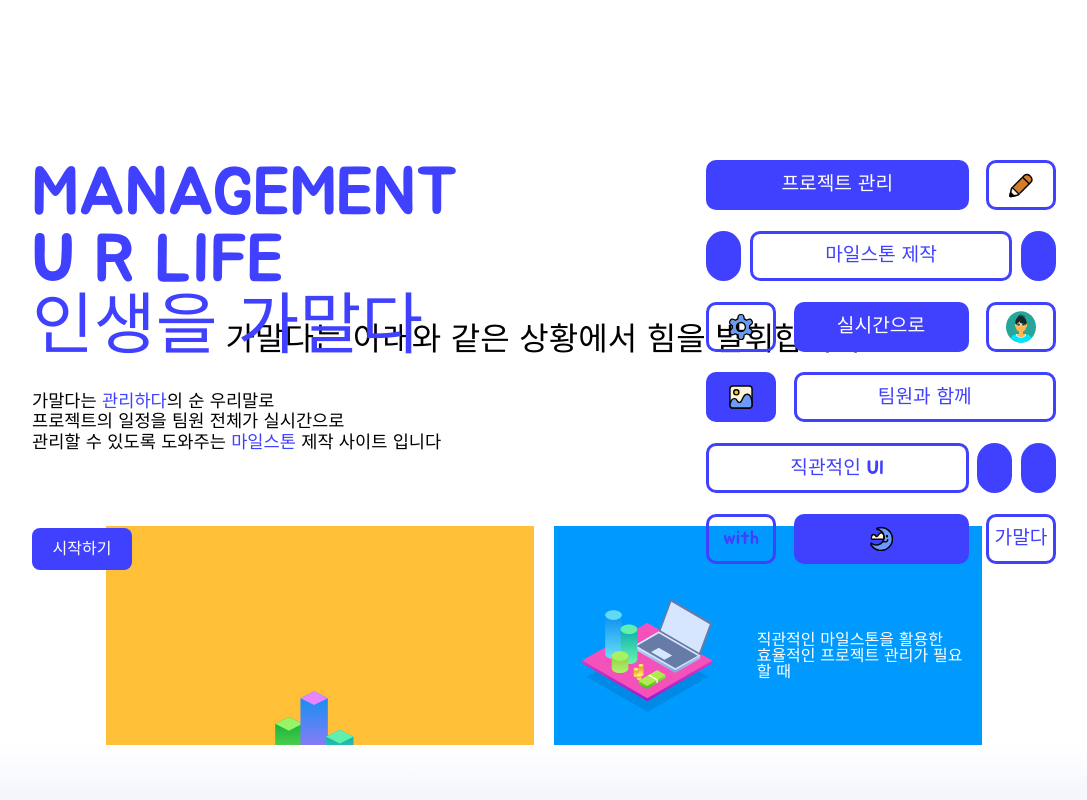
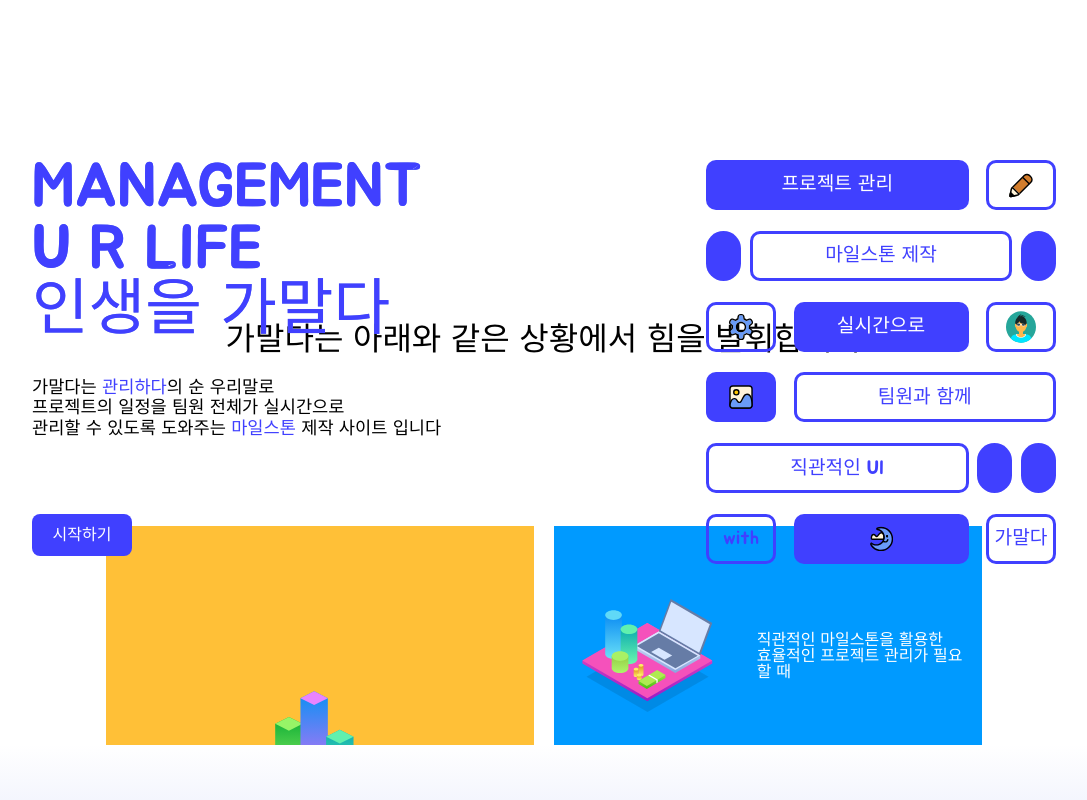
Before and after one commit to supersfel/GAMALDA, a React (Create React App) app in the folder fe/: page / in a window 1280 px wide. Shown: the top 800 px of the page, without its empty margins (96-1183 px from the left). Built offline with nearby package versions, Linux system fonts and the light colour scheme.

Commit message:
feat(fe): 로고 애니메이션 추가

```diff
--- a/fe/src/components/introduce/Intro_1.tsx
+++ b/fe/src/components/introduce/Intro_1.tsx
@@ -28,9 +28,80 @@ const Intro_1 = () => {
       <div className="top">
         <div className="left">
           <div className="title">
-            <p>MANAGEMENT</p>
-            <p>U R LIFE</p>
-            <p>인생을 가말다</p>
+            <svg className="intro go" viewBox="0 0 130 60">
+              <text
+                text-anchor="start"
+                x="0"
+                y="15"
+                className="text text-stroke"
+                clip-path="url(#text1)"
+              >
+                {' '}
+                Management
+              </text>
+              <text
+                text-anchor="start"
+                x="0"
+                y="35"
+                className="text text-stroke"
+                clip-path="url(#text2)"
+              >
+                U R LIFE
+              </text>
+              <text
+                text-anchor="start"
+                x="0"
+                y="55"
+                className="text text-stroke"
+                clip-path="url(#text3)"
+              >
+                인생을 가말다
+              </text>
+              <text
+                text-anchor="start"
+                x="0"
+                y="15"
+                className="text text-stroke text-stroke-2"
+                clip-path="url(#text1)"
+              >
+                Management
+              </text>
+              <text
+                text-anchor="start"
+                x="0"
+                y="35"
+                className="text text-stroke text-stroke-2"
+                clip-path="url(#text2)"
+              >
+                U R LIFE
+              </text>
+              <text
+                text-anchor="start"
+                x="0"
+                y="55"
+                className="text text-stroke text-stroke-2"
+                clip-path="url(#text3)"
+              >
+                인생을 가말다
+              </text>
+              <defs>
+                <clipPath id="text1">
+                  <text text-anchor="start" x="0" y="15" className="text">
+                    Management
+                  </text>
+                </clipPath>
+                <clipPath id="text2">
+                  <text text-anchor="start" x="0" y="35" className="text">
+                    U R LIFE
+                  </text>
+                </clipPath>
+                <clipPath id="text3">
+                  <text text-anchor="start" x="0" y="55" className="text">
+                    인생을 가말다
+                  </text>
+                </clipPath>
+              </defs>
+            </svg>
           </div>
           <div className="description">
             <p>
--- a/fe/src/styles/components/introduce/_intro_1.scss
+++ b/fe/src/styles/components/introduce/_intro_1.scss
@@ -12,8 +12,51 @@
     .left {
       position: relative;
       .title {
-        font-size: 4.2rem;
-        color: $mainColor;
+        width: 400px;
+        svg.intro {
+          .text {
+            display: none;
+          }
+          &.go {
+            .text {
+              font-size: 20px;
+              text-transform: uppercase;
+              display: block;
+            }
+            .text-stroke {
+              fill: none;
+              stroke: #6078ea;
+              stroke-width: 5px;
+              stroke-dashoffset: -900;
+              stroke-dasharray: 900;
+              stroke-linecap: butt;
+              stroke-linejoin: round;
+              animation: dash 2.5s ease-in-out forwards;
+            }
+            .text-stroke:nth-child(2) {
+              animation-delay: 0s;
+            }
+            .text-stroke:nth-child(3) {
+              animation-delay: 0.6s;
+            }
+            .text-stroke-2 {
+              stroke: #4040ff;
+              animation-delay: 0.9s;
+            }
+            .text-stroke:nth-child(5) {
+              animation-delay: 1.2s;
+            }
+            .text-stroke:nth-child(6) {
+              animation-delay: 1.5s;
+            }
+          }
+        }
+
+        @keyframes dash {
+          100% {
+            stroke-dashoffset: 0;
+          }
+        }
       }
       .description {
         margin-top: 2rem;
--- a/fe/src/styles/main.css
+++ b/fe/src/styles/main.css
@@ -86,8 +86,57 @@ body {
   position: relative;
 }
 .intro_1 .top .left .title {
-  font-size: 4.2rem;
-  color: #4040ff;
+  width: 400px;
+}
+.intro_1 .top .left .title svg.intro .text {
+  display: none;
+}
+.intro_1 .top .left .title svg.intro.go .text {
+  font-size: 20px;
+  text-transform: uppercase;
+  display: block;
+}
+.intro_1 .top .left .title svg.intro.go .text-stroke {
+  fill: none;
+  stroke: #6078ea;
+  stroke-width: 5px;
+  stroke-dashoffset: -900;
+  stroke-dasharray: 900;
+  stroke-linecap: butt;
+  stroke-linejoin: round;
+  -webkit-animation: dash 2.5s ease-in-out forwards;
+          animation: dash 2.5s ease-in-out forwards;
+}
+.intro_1 .top .left .title svg.intro.go .text-stroke:nth-child(2) {
+  -webkit-animation-delay: 0s;
+          animation-delay: 0s;
+}
+.intro_1 .top .left .title svg.intro.go .text-stroke:nth-child(3) {
+  -webkit-animation-delay: 0.6s;
+          animation-delay: 0.6s;
+}
+.intro_1 .top .left .title svg.intro.go .text-stroke-2 {
+  stroke: #4040ff;
+  -webkit-animation-delay: 0.9s;
+          animation-delay: 0.9s;
+}
+.intro_1 .top .left .title svg.intro.go .text-stroke:nth-child(5) {
+  -webkit-animation-delay: 1.2s;
+          animation-delay: 1.2s;
+}
+.intro_1 .top .left .title svg.intro.go .text-stroke:nth-child(6) {
+  -webkit-animation-delay: 1.5s;
+          animation-delay: 1.5s;
+}
+@-webkit-keyframes dash {
+  100% {
+    stroke-dashoffset: 0;
+  }
+}
+@keyframes dash {
+  100% {
+    stroke-dashoffset: 0;
+  }
 }
 .intro_1 .top .left .description {
   margin-top: 2rem;
@@ -169,15 +218,6 @@ body {
 }
 .intro_1 .bottom .description p {
   margin-top: 0.5rem;
-}
-
-.modal {
-  position: absolute;
-  display: none;
-}
-
-.on {
-  display: block;
 }
 
 .intro_2 .blue-area {
```
